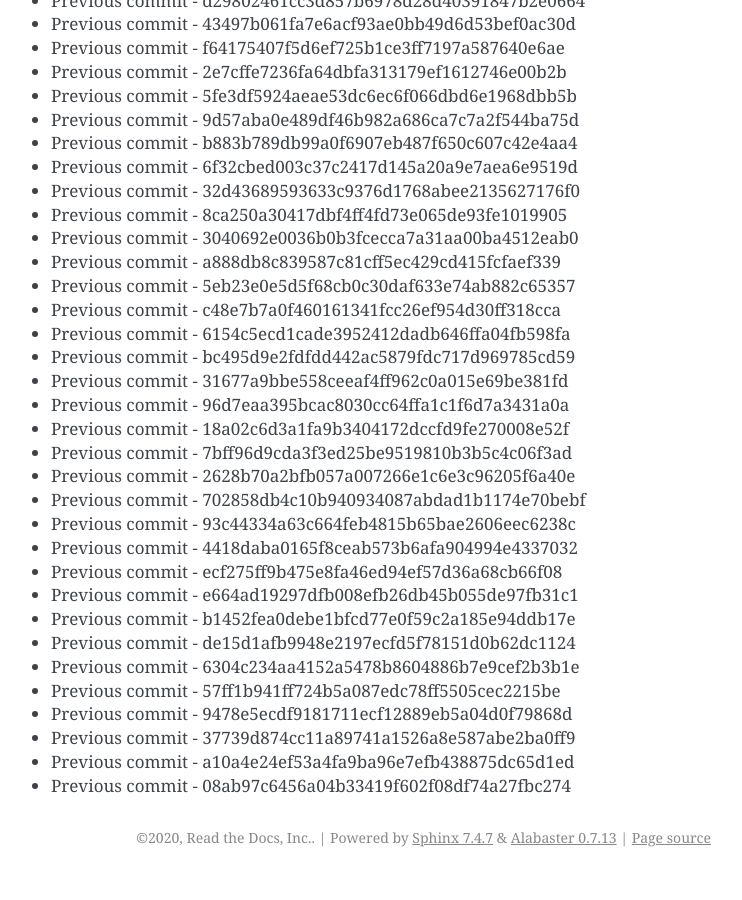
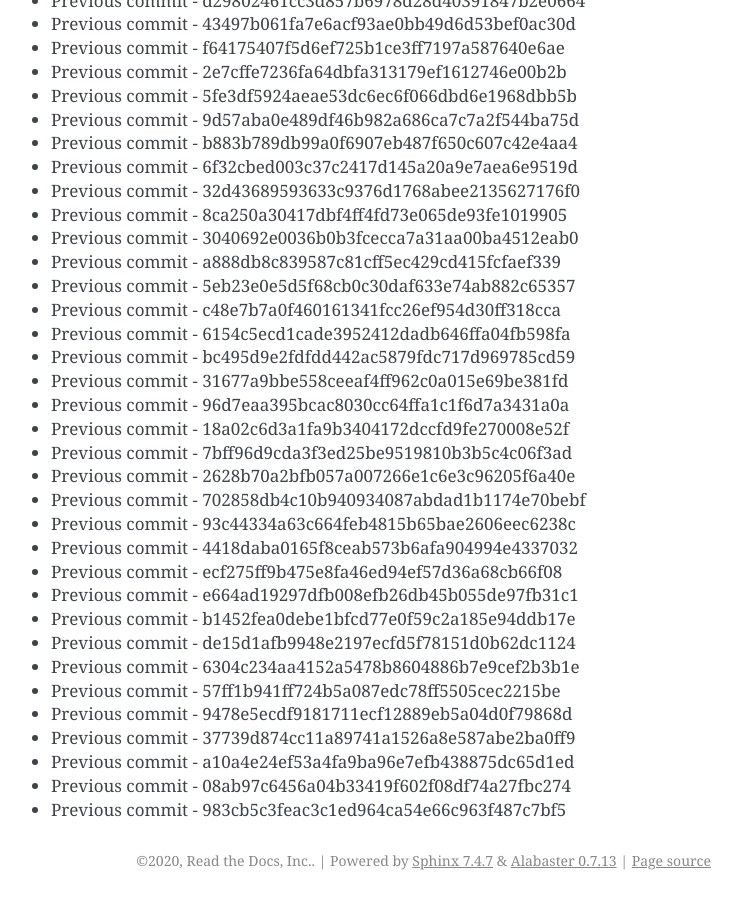
Before and after one commit to readthedocs/rtd-git-stresstest, a Sphinx documentation site: the page built from docs/updates.rst, in a window 1280 px wide and 900 px high, scrolled down 12958 px. Shown: the whole window, without its empty margins (399-1141 px from the left). Built offline with Sphinx 7.4.7, drawn with Linux system fonts in a browser that asks for light colours; before the commit the page ends 13835 px from its top, so only the background shows below that.

Commit message:
Generating commit from previous: 983cb5c3feac3c1ed964ca54e66c963f487c7bf5

```diff
--- a/docs/updates.rst
+++ b/docs/updates.rst
@@ -576,3 +576,4 @@ It can be tested for any performance characteristics.
 * Previous commit - 37739d874cc11a89741a1526a8e587abe2ba0ff9
 * Previous commit - a10a4e24ef53a4fa9ba96e7efb438875dc65d1ed
 * Previous commit - 08ab97c6456a04b33419f602f08df74a27fbc274
+* Previous commit - 983cb5c3feac3c1ed964ca54e66c963f487c7bf5
```
